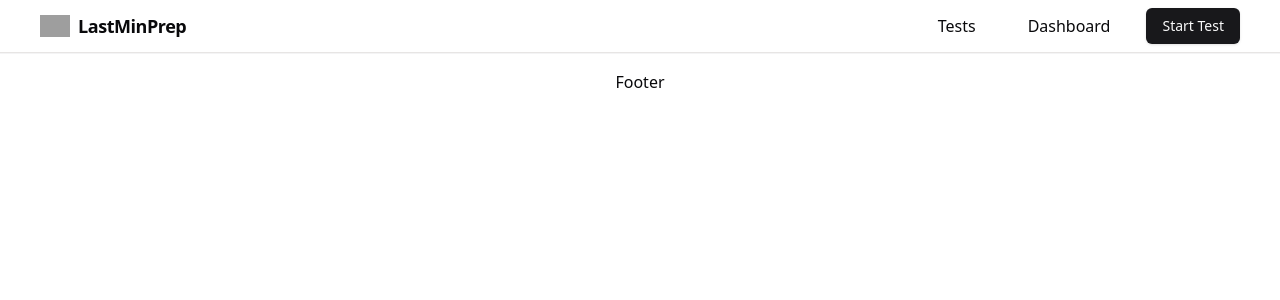
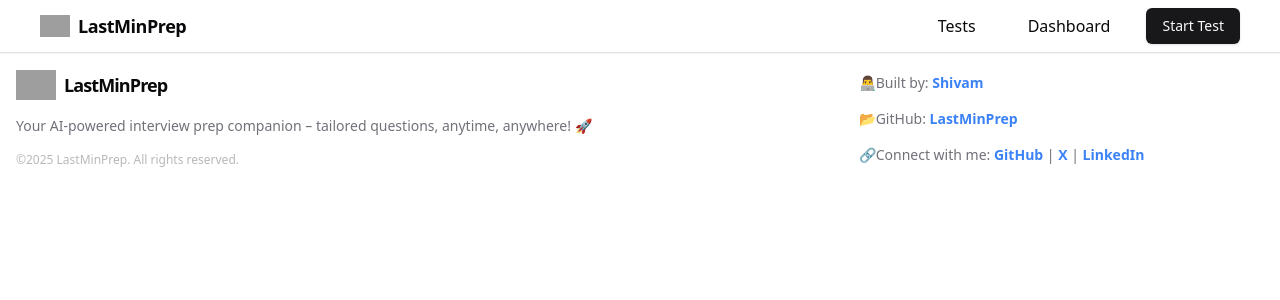
Before and after one commit to sethshivam11/lastminprep, a Next.js app: page / in a window 1280 px wide. Shown: the top 300 px of the page. Built offline with nearby package versions, Linux system fonts and the light colour scheme; no server answers; grey boxes are pictures that could not be loaded.

Commit message:
Added footer and attempt model

```diff
--- a/src/components/Footer.tsx
+++ b/src/components/Footer.tsx
@@ -1,9 +1,31 @@
+import Image from "next/image";
+import Link from "next/link";
 import React from "react";
 
 function Footer() {
   return (
-    <div className="flex items-center justify-center border-t border-muted p-4">
-      Footer
+    <div className="border-t border-muted p-4">
+      <div className="max-w-7xl mx-auto w-full grid lg:grid-cols-3 sm:grid-cols-2 gap-4">
+        <div className="flex flex-col gap-4 lg:col-span-2">
+          <Link href="/" className="flex items-center gap-2">
+            <Image src="/logo.svg" alt="LastMinPrep" width="40" height="40" />
+            <h3 className="text-lg tracking-tighter font-extrabold">
+              LastMinPrep
+            </h3>
+          </Link>
+          <div className="text-muted-foreground text-sm">
+            Your AI-powered interview prep companion – tailored questions, anytime, anywhere! 🚀
+          </div>
+          <div className="text-muted-foreground/50 text-xs" suppressHydrationWarning>
+            &copy;{new Date().getFullYear()} LastMinPrep. All rights reserved.
+          </div>
+        </div>
+        <div className="flex flex-col gap-4 justify-center text-muted-foreground text-sm">
+          <div>👨‍💻Built by: <Link href="https://linkedin.com/in/sethshivam11" className="text-blue-500 font-semibold">Shivam</Link></div>
+          <div>📂GitHub: <Link href="https://github.com/sethshivam11/lastminprep" className="text-blue-500 font-semibold">LastMinPrep</Link></div>
+          <div>🔗Connect with me: <Link href="https://github.com/sethshivam11" className="text-blue-500 font-semibold">GitHub</Link> | <Link href="https://x.com/sethshivam11" className="text-blue-500 font-semibold">X</Link> | <Link href="https://linkedin.com/in/sethshivam11" className="text-blue-500 font-semibold">LinkedIn</Link></div>
+        </div>
+      </div>
     </div>
   );
 }
--- a/src/models/test.model.ts
+++ b/src/models/test.model.ts
@@ -43,7 +43,7 @@
   extraDescription: String,
 });
 
-const Test = (mongoose.models.test ||
+const TestModel = (mongoose.models.test ||
   mongoose.model<TestI>("test", TestSchema)) as mongoose.Model<TestI>;
 
-export default Test;
+export default TestModel;
```
Also changed, not shown: src/models/attempt.model.ts (added, +44 -0 lines), public/site.webmanifest (renamed from public/manifest.webmanifest).
